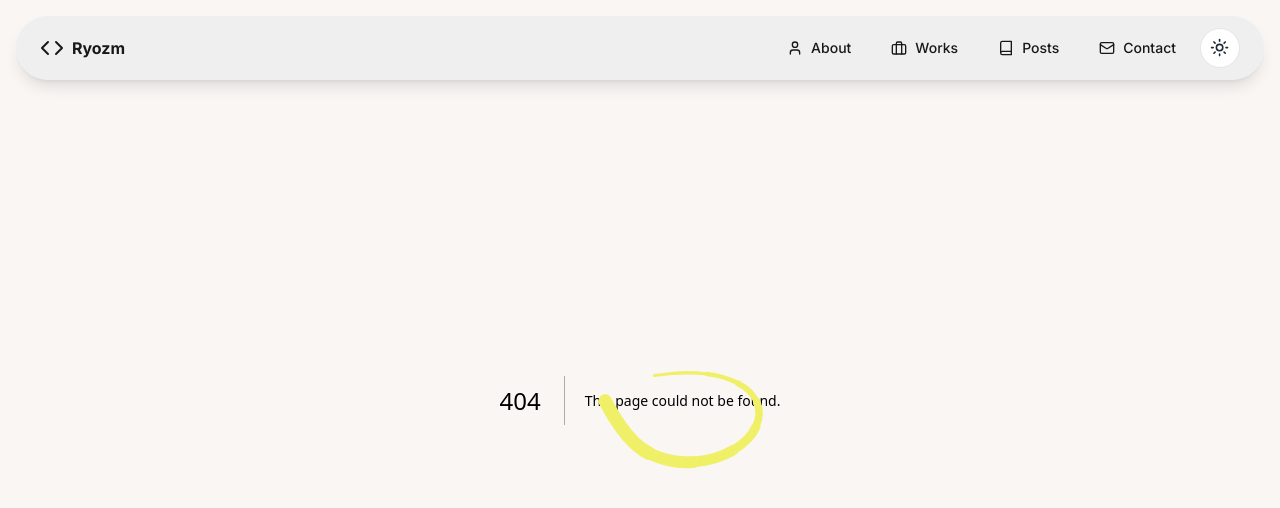
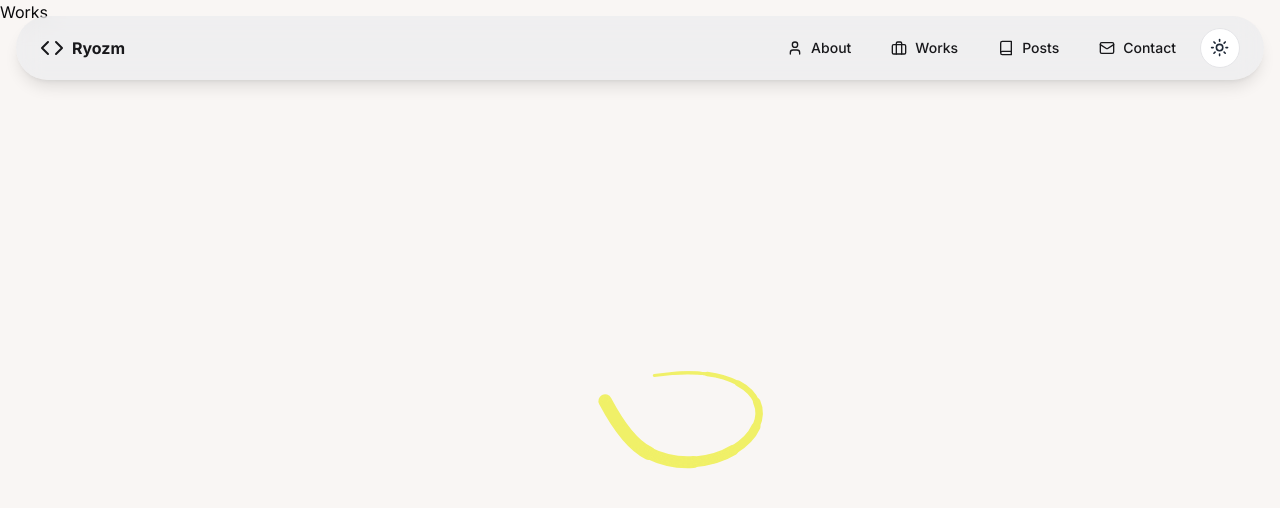
Before and after one commit to ryozm/ryozm-homepage, a Next.js app: page /works in a window 1280 px wide. Before the commit this address had no page. Shown: the top 508 px of the page. Built offline with nearby package versions, Linux system fonts and the light colour scheme.

Commit message:
feat: add /works page

```diff
--- /dev/null
+++ b/app/works/page.tsx
@@ -0,0 +1,7 @@
+const WorksPage = () => {
+  return ( <div>
+    <h1>Works</h1>
+  </div> );
+}
+
+export default WorksPage;
```
